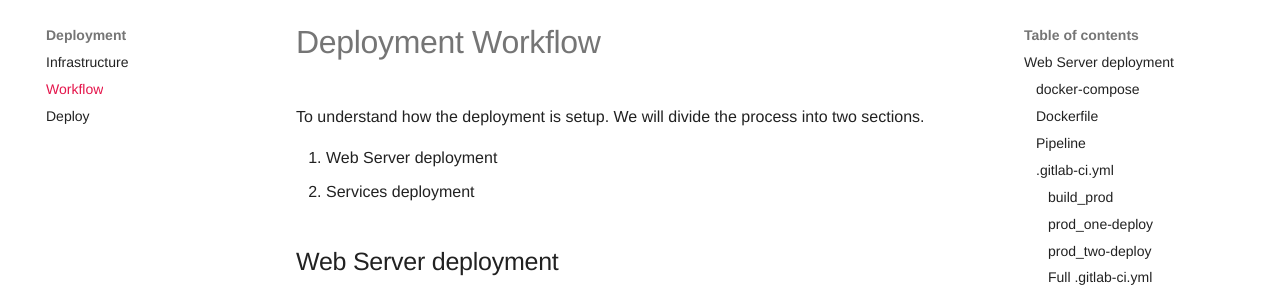
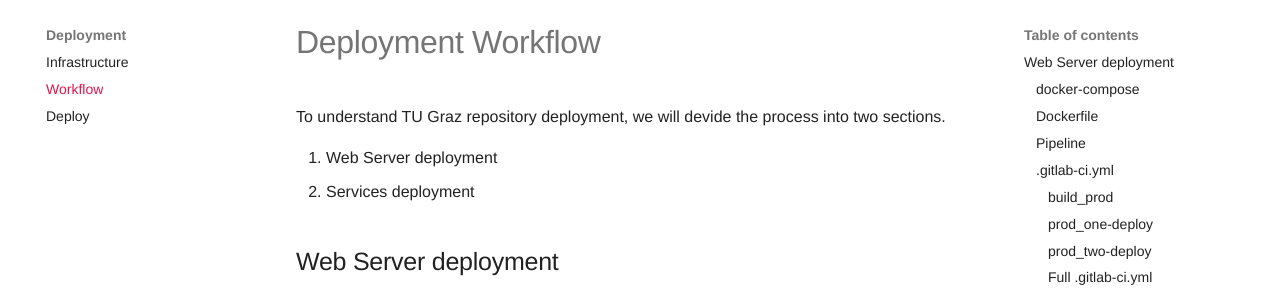
Before and after one commit to tu-graz-library/docs-repository, an MkDocs documentation site: the page built from docs/deployment/workflow.md, in a window 1280 px wide and 900 px high. Shown: the part 125-421 px from the top of the window. Built offline with MkDocs 1.6.1 and Material for MkDocs 9.7.7, drawn with Linux system fonts in a browser that asks for light colours.

Commit message:
docs: refactor workflow

```diff
--- a/docs/deployment/workflow.md
+++ b/docs/deployment/workflow.md
@@ -1,7 +1,6 @@
 # Deployment Workflow
 
-To understand how the deployment is setup. We will divide the process into two sections.
-
+To understand TU Graz repository deployment, we will devide the process into two sections.
 
 1. Web Server deployment
 2. Services deployment
```
Also changed, not shown: docs/deployment/index.md (+0 -19 lines).
